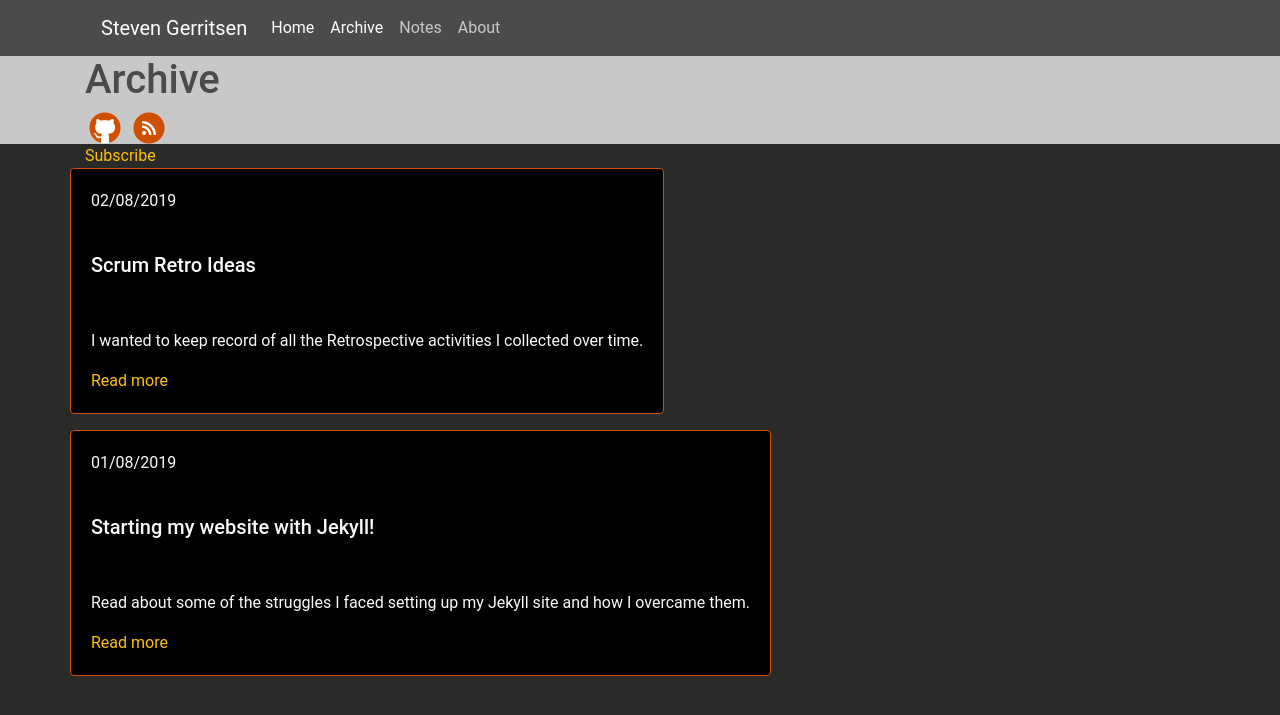
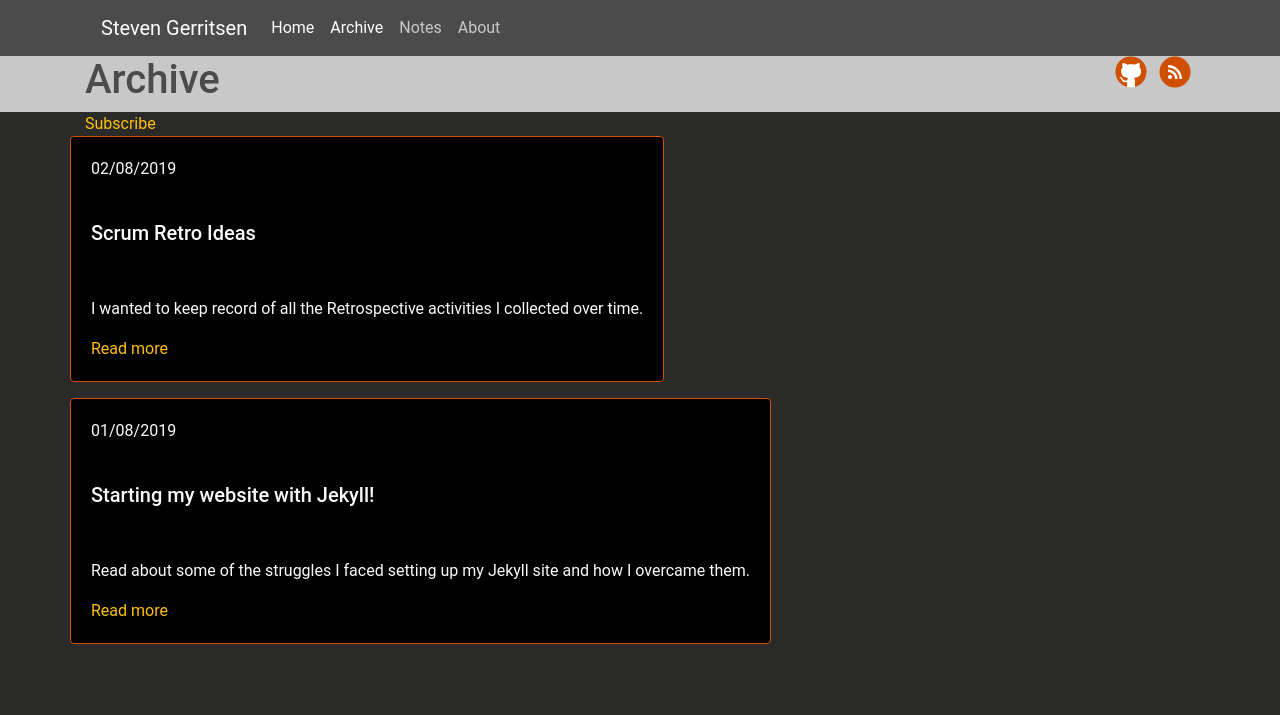
Before and after one commit to Steeff0/steeff0.github.io, a Jekyll site: the page built from pages/archive.html, in a window 1280 px wide. Shown: the top 715 px of the page. Built offline with Jekyll 4.4.1, drawn with Linux system fonts in a browser that asks for light colours; some web fonts are replaced.

Commit message:
Change title-bar

```diff
--- a/_includes/title-bar.html
+++ b/_includes/title-bar.html
@@ -1,5 +1,5 @@
 <header class="bg-light text-dark ">
-    <div class="container">
+    <div class="container d-flex">
         <h1>{{ page.title | escape }}</h1>
         {%- if page.date or page.author -%}
         <p class="post-meta">
```
